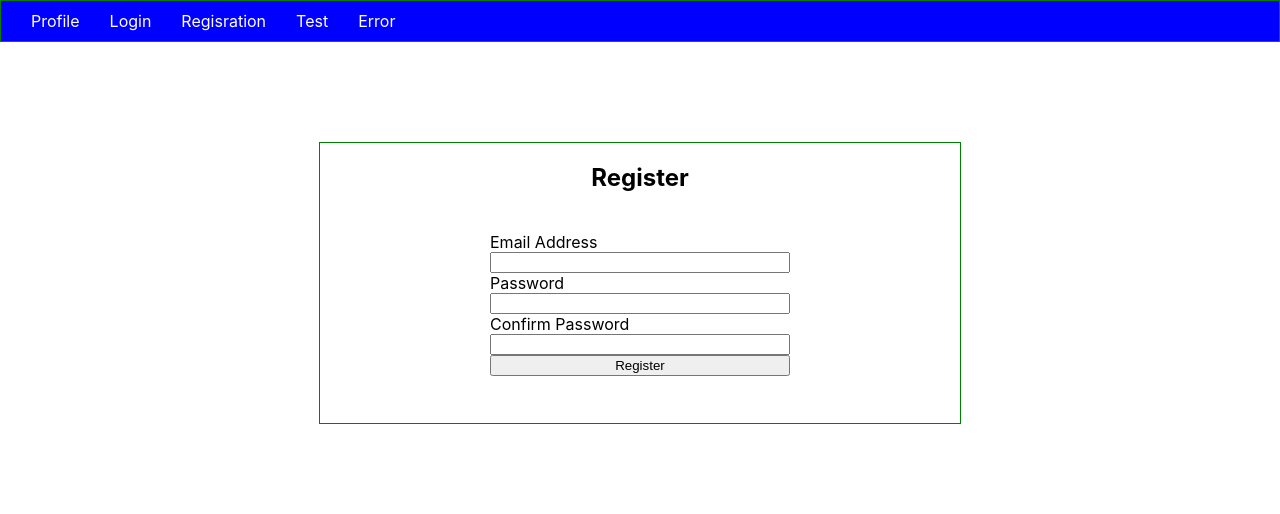
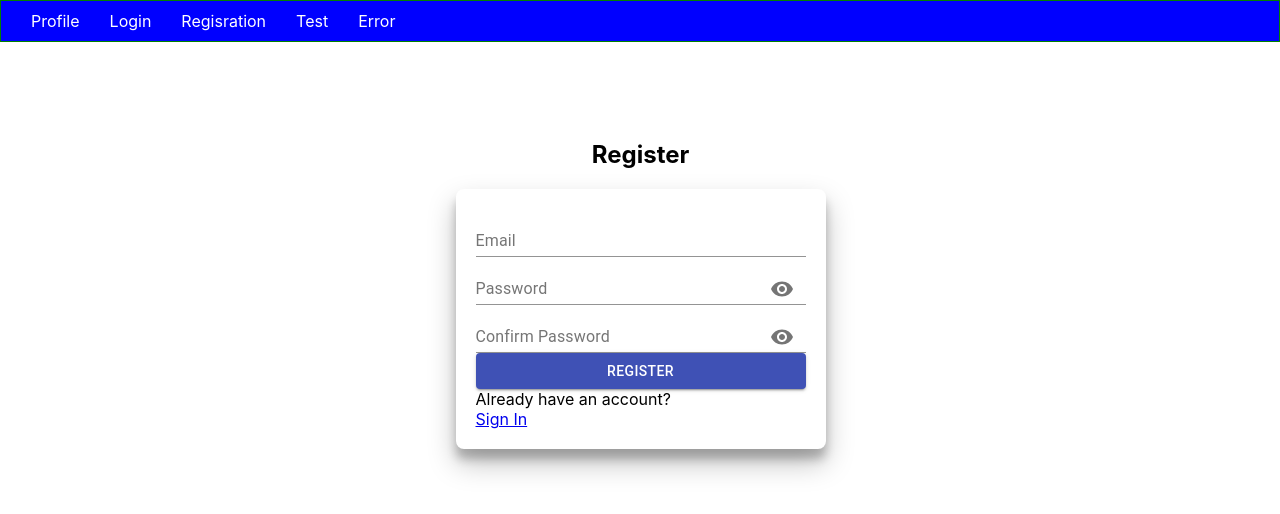
Before and after one commit to Fibi131904/cards, a React (Create React App) app: page /#/register in a window 1280 px wide. Shown: the top 514 px of the page. Built offline with nearby package versions, Linux system fonts and the light colour scheme.

Commit message:
fix: FormControl, registration

```diff
--- a/src/api/authAPI.ts
+++ b/src/api/authAPI.ts
@@ -1,4 +1,3 @@
-
 import { AxiosResponse } from 'axios';
 import {instance} from './instance';
 import { DataLoginType } from './types';
--- a/src/api/registerAPI.ts
+++ b/src/api/registerAPI.ts
@@ -1,4 +1,3 @@
-import { AxiosResponse } from 'axios';
 import { instance } from "./instance"
 import { RegDataType } from "./types"
 
--- a/src/app/App.tsx
+++ b/src/app/App.tsx
@@ -5,11 +5,12 @@ import { Header } from '../components/Header/Header'
 
 
 
+
 const App = () => {
   return (
     <HashRouter>
-      <Header/>
-      <Pages />
+    <Header/>
+    <Pages />
     </HashRouter>
   )
 }
--- a/src/components/Login/Login.tsx
+++ b/src/components/Login/Login.tsx
@@ -1,6 +1,6 @@
 import React, { useCallback } from 'react'
 import { useFormik } from 'formik'
-import s from './Login.module.css'
+import s from '../../styles/Authorization.module.css'
 import { loginTC } from '../../redux/auth-reducer'
 import { AppStateType, useTypedDispatch } from '../../redux/redux-store'
 import {
@@ -11,9 +11,8 @@ import {
   IconButton,
   Input,
   InputAdornment,
-  InputLabel,
-  TextField,
-} from '@material-ui/core'
+  InputLabel
+ } from '@material-ui/core'
 import { useSelector } from 'react-redux'
 import { Link, Navigate } from 'react-router-dom'
 import { Visibility, VisibilityOff } from '@material-ui/icons'
@@ -56,6 +55,7 @@ export const Login = () => {
     },
     onSubmit: (values) => {
       dispatch(loginTC(values))
+      formik.resetForm();
     },
   })
   const [valuesPassword, setValuesPassword] = React.useState<StatePassword>({
@@ -85,17 +85,20 @@ const handleMouseDownPassword = (event: React.MouseEvent<HTMLButtonElement>) =>
         <FormControl>
 
 
-
-          <TextField
-            label="Email"
-            margin="normal"
-            {...formik.getFieldProps('email')}
-          />
-
+        <InputLabel color="primary">Email</InputLabel>
+                    <Input
+                        id="email"
+                        type="email"
+                        placeholder={'Email'}
+                        className={s.input}
+                        color="primary"
+                        {...formik.getFieldProps('email')}
+                    />
+ </FormControl>
           {formik.touched.email && formik.errors.email ? (
             <div className={s.error}>{formik.errors.email}</div>
           ) : null}
-
+ <FormControl>
 <InputLabel color="primary">Password</InputLabel>
                     <Input
                         id="password"
@@ -116,6 +119,7 @@ const handleMouseDownPassword = (event: React.MouseEvent<HTMLButtonElement>) =>
                             </InputAdornment>
                         }
                     />
+                      </FormControl>
           {formik.touched.password && formik.errors.password ? (
             <div className={s.error}>{formik.errors.password}</div>
           ) : null}
@@ -134,7 +138,7 @@ const handleMouseDownPassword = (event: React.MouseEvent<HTMLButtonElement>) =>
           <Button type={'submit'} variant={'contained'} color={'primary'}>
             Login
           </Button>
-          </FormControl>
+
           <div className={s.linkText}>Alredy have an account?</div>
           <Link to="/register" >Regisration</Link>
       </form>
--- a/src/components/Registration/Registration.tsx
+++ b/src/components/Registration/Registration.tsx
@@ -1,9 +1,18 @@
-import React, { useCallback } from 'react';
-import { Navigate } from 'react-router-dom';
-import { useAppSelector, useTypedDispatch } from '../../redux/redux-store';
-import { registerTC } from '../../redux/register-reducer';
-import { useFormik} from 'formik';
-import s from './Registration.module.css'
+import React, { useCallback } from 'react'
+import { Link, Navigate } from 'react-router-dom'
+import { useAppSelector, useTypedDispatch } from '../../redux/redux-store'
+import { registerTC } from '../../redux/register-reducer'
+import { useFormik } from 'formik'
+import s from '../../styles/Authorization.module.css'
+import {
+  Button,
+  FormControl,
+  IconButton,
+  Input,
+  InputAdornment,
+  InputLabel,
+} from '@material-ui/core'
+import { Visibility, VisibilityOff } from '@material-ui/icons'
 
 type FormikErrorType = {
   email?: string
@@ -11,120 +20,168 @@ type FormikErrorType = {
   confirmPassword?: string
 }
 type StatePassword = {
-  password: string;
-  showPassword: boolean;
+  password: string
+  showPassword: boolean
 }
 
 type StateConfirmPassword = {
-  confirmPassword: string;
-  showConfirmPassword: boolean;
+  confirmPassword: string
+  showConfirmPassword: boolean
 }
 
 export const Registration = () => {
-  const dispatch=useTypedDispatch()
-  const isRegistered = useAppSelector(state => state.register.isRegistered)
+  const dispatch = useTypedDispatch()
+  const isRegistered = useAppSelector((state) => state.register.isRegistered)
 
   const formik = useFormik({
     initialValues: {
       email: '',
-       password: '' ,
+      password: '',
       confirmPassword: '',
     },
-      validate:(values) => {
-        const errors:FormikErrorType = {};
+    validate: (values) => {
+      const errors: FormikErrorType = {}
       if (!values.email) {
-          errors.email = 'Required';
+        errors.email = 'Required'
       }
-        if (
-          !/^[A-Z0-9._%+-]+@[A-Z0-9.-]+\.[A-Z]{2,}$/i.test(values.email)
-        ) {
-          errors.email = 'Invalid email address';
+      if (!/^[A-Z0-9._%+-]+@[A-Z0-9.-]+\.[A-Z]{2,}$/i.test(values.email)) {
+        errors.email = 'Invalid email address'
       }
       if (!values.password) {
-          errors.password = 'Required';
+        errors.password = 'Required'
       } else if (values.password.length <= 7) {
         errors.password = 'Password must be more than 7 characters...'
       }
       if (!values.confirmPassword) {
-        errors.confirmPassword = 'Required';
+        errors.confirmPassword = 'Required'
       } else if (values.confirmPassword !== values.password) {
-        errors.confirmPassword = 'The password and confirmation password do not match'
+        errors.confirmPassword =
+          'The password and confirmation password do not match'
       }
-    return errors;
+      return errors
     },
-      onSubmit: values=>{
+    onSubmit: (values) => {
       dispatch(registerTC(values))
-      }
+      formik.resetForm();
+    },
   })
   const [valuesPassword, setValuesPassword] = React.useState<StatePassword>({
     password: '',
     showPassword: false,
-});
+  })
 
-const [valuesConfirmPassword, setValuesConfirmPassword] = React.useState<StateConfirmPassword>({
+  const [valuesConfirmPassword, setValuesConfirmPassword] =
+    React.useState<StateConfirmPassword>({
       confirmPassword: '',
       showConfirmPassword: false,
-});
+    })
 
   const handleClickShowPassword = useCallback(() => {
     setValuesPassword({
       ...valuesPassword,
       showPassword: !valuesPassword.showPassword,
-    });
-}, [valuesPassword]);
+    })
+  }, [valuesPassword])
 
   const handleClickShowConfirmPassword = useCallback(() => {
     setValuesConfirmPassword({
       ...valuesConfirmPassword,
       showConfirmPassword: !valuesConfirmPassword.showConfirmPassword,
-    });
-}, [valuesConfirmPassword]);
+    })
+  }, [valuesConfirmPassword])
 
-const handleMouseDownPassword = (event: React.MouseEvent<HTMLButtonElement>) => {
-    event.preventDefault();
-};
+  const handleMouseDownPassword = (
+    event: React.MouseEvent<HTMLButtonElement>
+  ) => {
+    event.preventDefault()
+  }
 
   if (isRegistered) {
-    return <Navigate to={'/login'}/>
+    return <Navigate to={'/login'} />
   }
   return (
-  <div className={s.registerBlock}>
     <div className={s.container}>
       <h2>Register</h2>
-    <form onSubmit={formik.handleSubmit}  className={s.formReg}>
-    <label htmlFor="email">Email Address</label>
-    <input
-     onChange={formik.handleChange}
-     value={formik.values.email}
-     onBlur={formik.handleBlur}
-     id='email'
-     name="email"/>
-    {formik.touched.email && formik.errors.email?<div>{formik.errors.email}</div>: null}
-    <label htmlFor="password">Password</label>
-    <input
-    type='password'
-     onChange={formik.handleChange}
-     value={formik.values.password}
-     onBlur={formik.handleBlur}
-     id='password'
-     name="password"/>
-    {formik.touched.password && formik.errors.password?<div >{formik.errors.password}</div>: null}
-    <label htmlFor="confirmPassword">Confirm Password</label>
-    <input
-    type='confirmPassword'
-     onChange={formik.handleChange}
-     value={formik.values.confirmPassword}
-     onBlur={formik.handleBlur}
-     id='confirmPassword'
-     name="confirmPassword"/>
-    {formik.touched.confirmPassword && formik.errors.confirmPassword?<div >{formik.errors.confirmPassword}</div>: null}
+      <form onSubmit={formik.handleSubmit} className={s.form}>
+        <FormControl>
+          <InputLabel color="primary">Email</InputLabel>
+          <Input
+            id="email"
+            type="email"
+            placeholder={'Email'}
+            className={s.input}
+            color="primary"
+            {...formik.getFieldProps('email')}
+          />
+        </FormControl>
+        {formik.touched.email && formik.errors.email ? (
+          <div>{formik.errors.email}</div>
+        ) : null}
+        <FormControl>
+          <InputLabel color="primary">Password</InputLabel>
+          <Input
+            id="password"
+            type={valuesPassword.showPassword ? 'text' : 'password'}
+            placeholder={'Password'}
+            className={s.input}
+            color="primary"
+            {...formik.getFieldProps('password')}
+            autoComplete="on"
+            endAdornment={
+              <InputAdornment position="end">
+                <IconButton
+                  onClick={handleClickShowPassword}
+                  onMouseDown={handleMouseDownPassword}>
+                  {valuesPassword.showPassword ? (
+                    <VisibilityOff />
+                  ) : (
+                    <Visibility />
+                  )}
+                </IconButton>
+              </InputAdornment>
+            }
+          />
+        </FormControl>
 
+        {formik.touched.password && formik.errors.password ? (
+          <div>{formik.errors.password}</div>
+        ) : null}
+        <FormControl>
+          <InputLabel color="primary">Confirm Password</InputLabel>
+          <Input
+            id="confirmPassword"
+            type={valuesPassword.showPassword ? 'text' : 'confirmPassword'}
+            placeholder={'confirmPassword'}
+            className={s.input}
+            color="primary"
+            {...formik.getFieldProps('confirmPassword')}
+            autoComplete="on"
+            endAdornment={
+              <InputAdornment position="end">
+                <IconButton
+                  onClick={handleClickShowPassword}
+                  onMouseDown={handleMouseDownPassword}>
+                  {valuesPassword.showPassword ? (
+                    <VisibilityOff />
+                  ) : (
+                    <Visibility />
+                  )}
+                </IconButton>
+              </InputAdornment>
+            }
+          />
+        </FormControl>
 
-    <button type="submit">
+        {formik.touched.confirmPassword && formik.errors.confirmPassword ? (
+          <div>{formik.errors.confirmPassword}</div>
+        ) : null}
+
+<Button type={'submit'} variant={'contained'} color={'primary'}>
             Register
-    </button>
+          </Button>
+          Already have an account?
+                <Link to={'/login'}>Sign In</Link>
       </form>
-  </div>
     </div>
   )
 }
```
Also changed, not shown: src/components/Header/Header.tsx (+22 -13 lines), src/styles/Authorization.module.css (renamed from src/components/Login/Login.module.css). Lines whose indentation alone changed are shown as unchanged.
